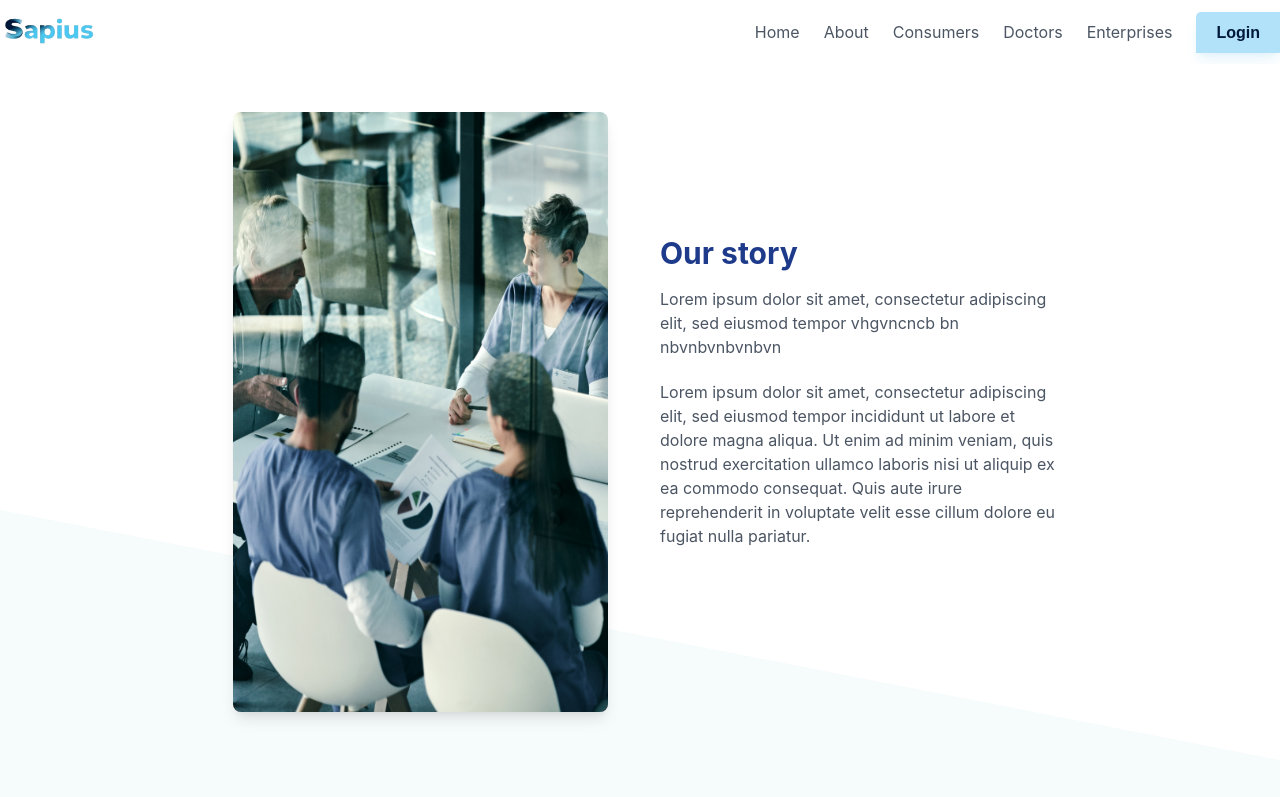
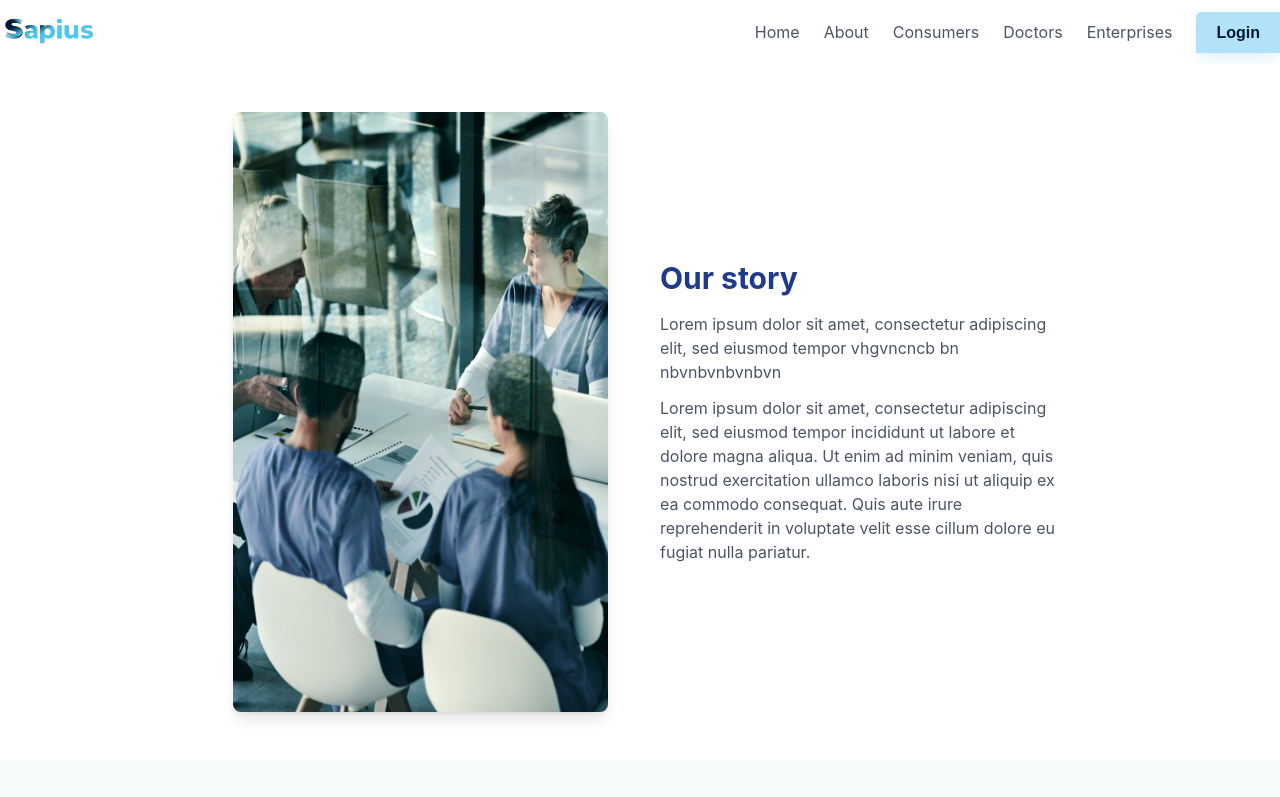
Before and after one commit to sanjaydambal/sapius, a React (Create React App) app: page / in a window 1280 px wide. Shown: the top 797 px of the page. Built offline with nearby package versions, Linux system fonts and the light colour scheme.

Commit message:
updated the background design of story component

```diff
--- a/src/components/Story.js
+++ b/src/components/Story.js
@@ -5,7 +5,7 @@ const Story = () => {
     <div className="bg-white py-12 relative">
       <div className="container mx-auto flex flex-col md:flex-row items-center justify-center">
         {/* Image Section */}
-        <div className="md:w-1/2 flex justify-center relative z-10"> {/* Add z-10 to bring the image to the front */}
+        <div className="md:w-1/2 flex justify-center relative z-10">
           <img
             src={`${process.env.PUBLIC_URL}/assets/about.png`}
             alt="Team Meeting"
@@ -15,15 +15,15 @@ const Story = () => {
         </div>
 
         {/* Text Section */}
-        <div className="md:w-1/2 mt-8 md:mt-0" style={{ paddingLeft: '20px' }}>
+        <div className="md:w-1/2 mt-8 md:mt-0 flex flex-col items-center md:items-start" style={{ paddingLeft: '20px' }}>
           <h2 className="text-3xl font-bold text-blue-900 mb-4 text-center md:text-left">
             Our story
           </h2>
-          <p className="text-gray-600 text-justify mb-1 text-center md:text-left" style={{ width: '400px', height: '85px' }}>
+          <p className="text-gray-600 text-justify mb-1 text-center md:text-left" style={{ width: '100%', maxWidth: '400px', height: 'auto' }}>
             Lorem ipsum dolor sit amet, consectetur adipiscing elit, sed eiusmod tempor
             vhgvncncb bn nbvnbvnbvnbvn
           </p>
-          <p className="text-gray-600 text-justify text-center md:text-left mt-2" style={{ width: '400px', height: '210px' }}>
+          <p className="text-gray-600 text-justify text-center md:text-left mt-2" style={{ width: '100%', maxWidth: '400px', height: 'auto' }}>
             Lorem ipsum dolor sit amet, consectetur adipiscing elit, sed eiusmod tempor
             incididunt ut labore et dolore magna aliqua. Ut enim ad minim veniam, quis
             nostrud exercitation ullamco laboris nisi ut aliquip ex ea commodo consequat.
@@ -33,7 +33,7 @@ const Story = () => {
         </div>
       </div>
 
-      {/* Triangle Background */}
+
       <div
         style={{
           width: '100%',
@@ -41,8 +41,12 @@ const Story = () => {
           backgroundColor: '#F6FBFC',
           position: 'absolute',
           bottom: 0,
-          zIndex: 1, // Send this background behind
+          zIndex: 1,
           clipPath: 'polygon(0 100%, 100% 100%, 0 0)',
+          display: 'none',
+          '@media (min-width: 768px)': {
+            display: 'block',
+          },
         }}
       />
     </div>
```
